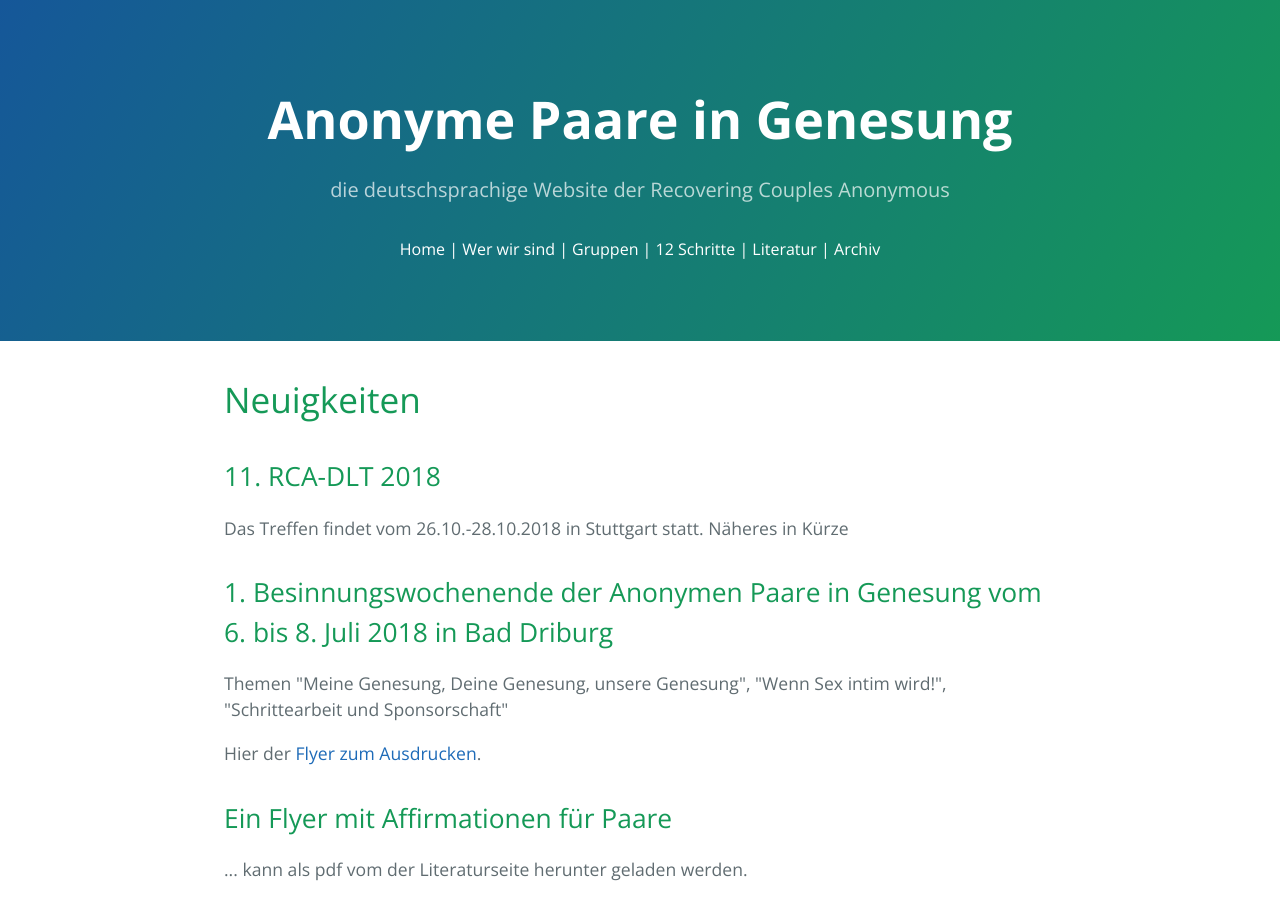
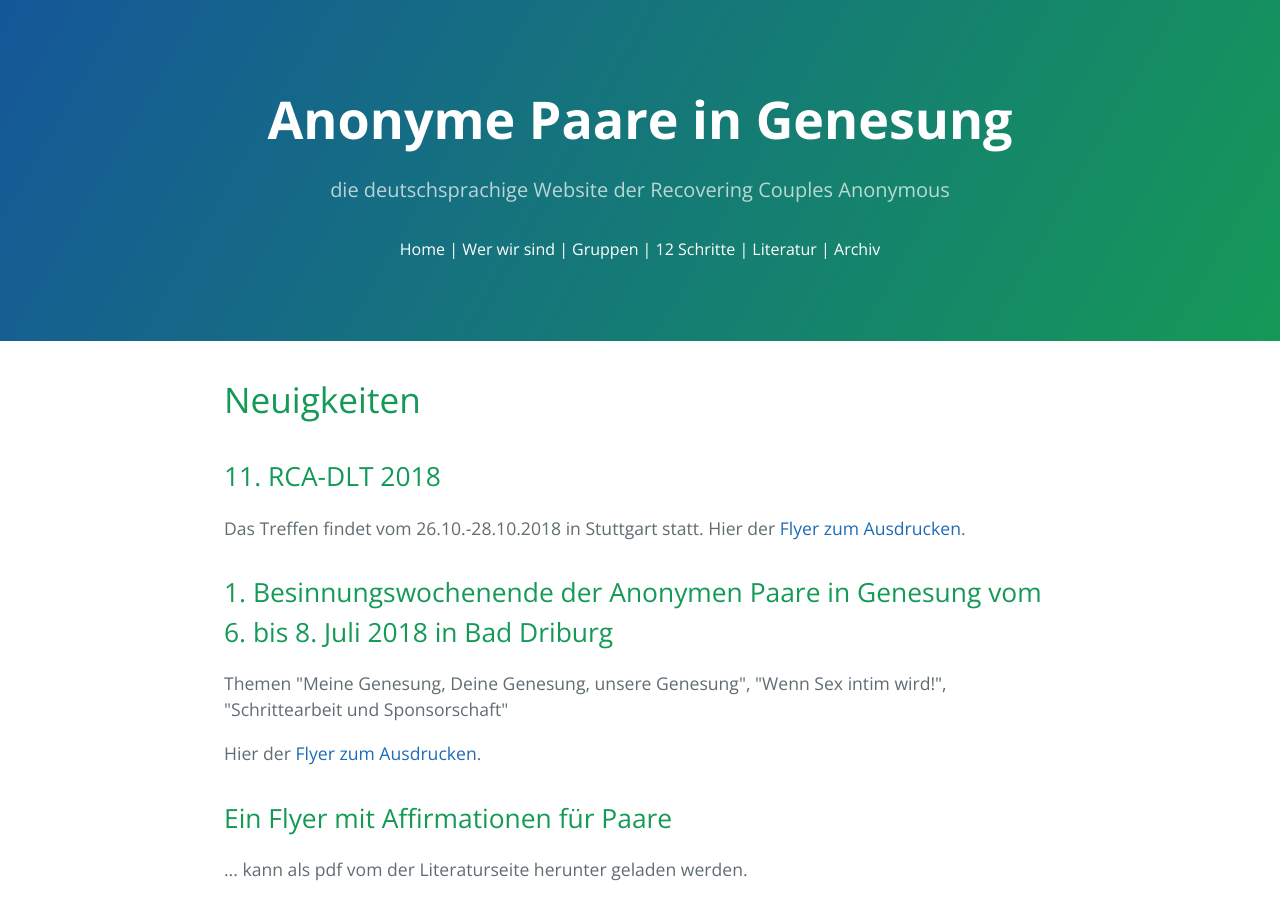
Before and after one commit to rcadeutschland/rcadeutschland.github.io, a Jekyll site: the page built from index.html, in a window 1280 px wide and 900 px high. Built offline with Jekyll 4.4.1, drawn with Linux system fonts in a browser that asks for light colours; nearby versions of some CDN libraries.

Commit message:
Update index.html

```diff
--- a/index.html
+++ b/index.html
@@ -4,7 +4,7 @@
 ---
 <h1>Neuigkeiten</h1>
 <h2>11. RCA-DLT 2018</h2>
-<p>Das Treffen findet vom 26.10.-28.10.2018 in Stuttgart statt. Näheres in Kürze</p>
+<p>Das Treffen findet vom 26.10.-28.10.2018 in Stuttgart statt. Hier der <a href="files/RCATreffen2018.pdf">Flyer zum Ausdrucken</a>.</p>
 
 <h2>1. Besinnungswochenende der Anonymen Paare in Genesung vom 6. bis 8. Juli 2018 in Bad Driburg</h2>
 <p>Themen "Meine Genesung, Deine Genesung, unsere Genesung", "Wenn Sex intim wird!", "Schrittearbeit und Sponsorschaft"</p>
```
